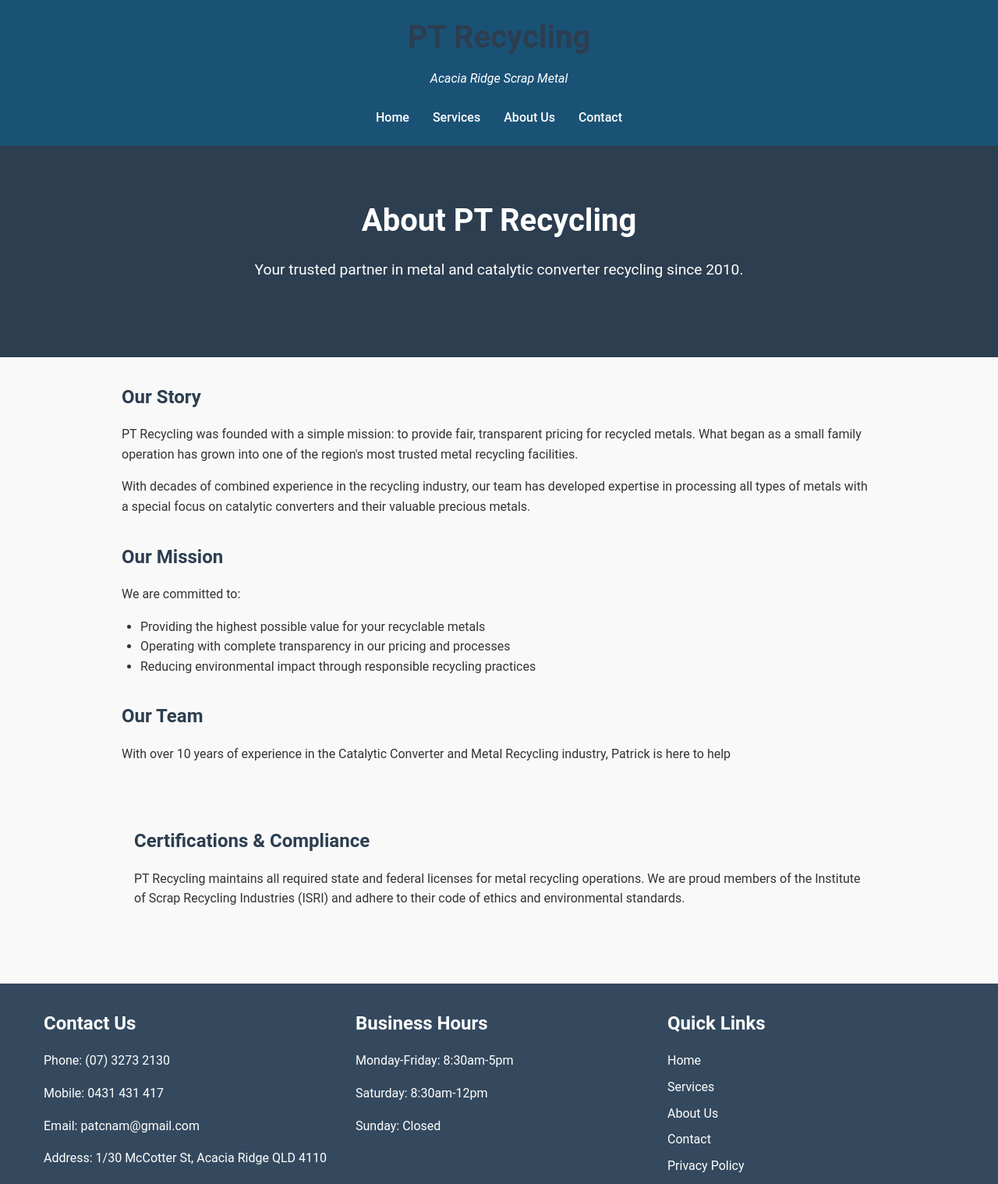
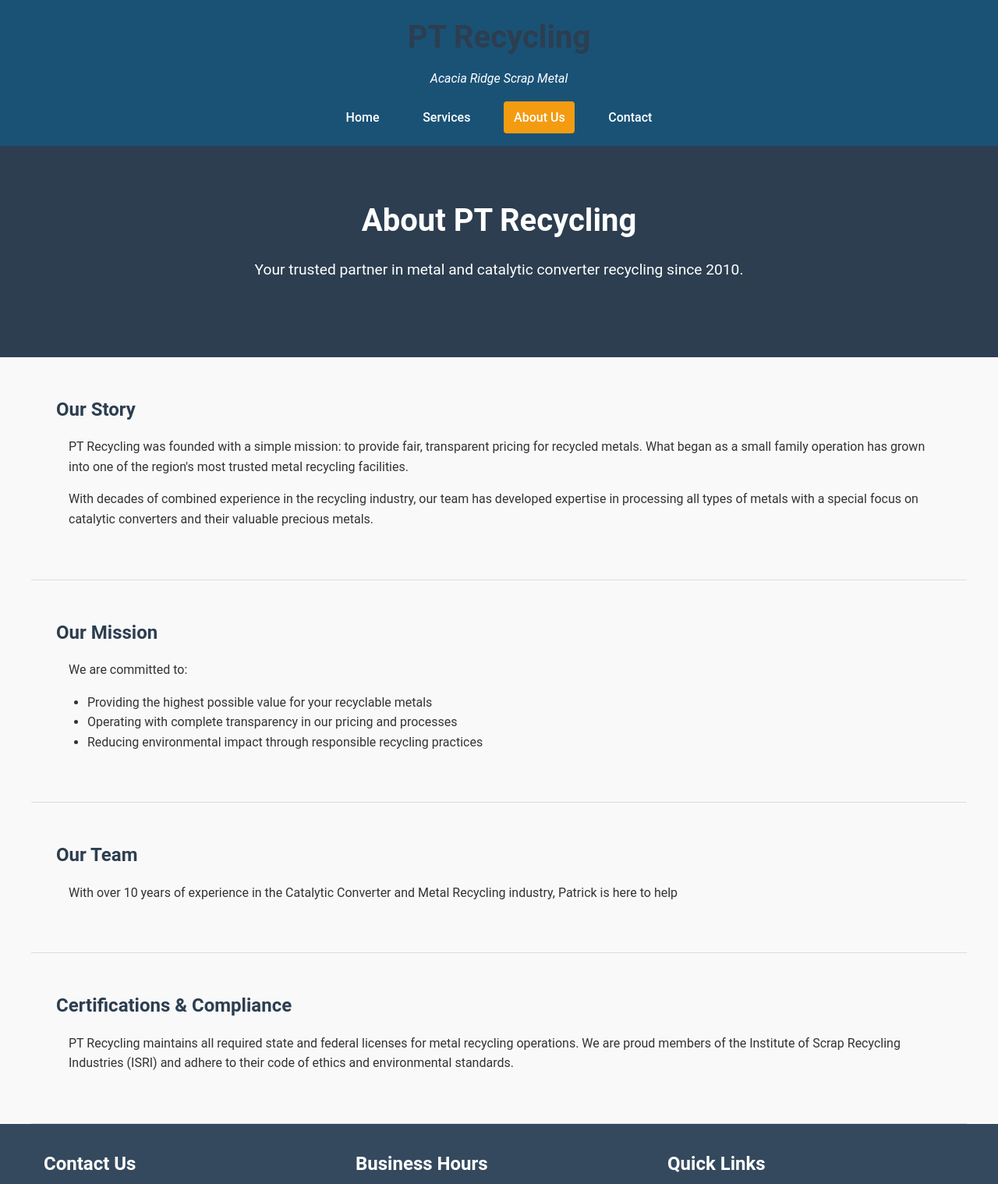
Before and after one commit to PT-Recycling/pt-recycling.github.io, a plain HTML site: page about.html in a window 1280 px wide. Shown: the top 1518 px of the page at 78% size. Drawn offline with Linux system fonts and the light colour scheme.

Commit message:
styling changes and navbar accent

```diff
--- a/about.html
+++ b/about.html
@@ -16,15 +16,20 @@
             <p>Your trusted partner in metal and catalytic converter recycling since 2010.</p>
         </section>
 
-        <section class="about-content">
-            <div class="about-story">
+        <section class="service-detail" id="our-story">
             <h3>Our Story</h3>
+            <div class="service-content">
+                <div class="service-description">
                     <p>PT Recycling was founded with a simple mission: to provide fair, transparent pricing for recycled metals. What began as a small family operation has grown into one of the region's most trusted metal recycling facilities.</p>
                     <p>With decades of combined experience in the recycling industry, our team has developed expertise in processing all types of metals with a special focus on catalytic converters and their valuable precious metals.</p>
                 </div>
+            </div>
+        </section>
 
-            <div class="about-mission">
+        <section class="service-detail" id="our-mission">
             <h3>Our Mission</h3>
+            <div class="service-content">
+                <div class="service-description">
                     <p>We are committed to:</p>
                     <ul>
                         <li>Providing the highest possible value for your recyclable metals</li>
@@ -32,15 +37,25 @@
                         <li>Reducing environmental impact through responsible recycling practices</li>
                     </ul>
                 </div>
+            </div>
+        </section>
 
-            <div class="about-team">
+        <section class="service-detail" id="our-team">
             <h3>Our Team</h3>
+            <div class="service-content">
+                <div class="service-description">
                     <p>With over 10 years of experience in the Catalytic Converter and Metal Recycling industry, Patrick is here to help</p>
                 </div>
+            </div>
+        </section>
 
-        <section class="certifications">
+        <section class="service-detail" id="certifications">
             <h3>Certifications & Compliance</h3>
+            <div class="service-content">
+                <div class="service-description">
                     <p>PT Recycling maintains all required state and federal licenses for metal recycling operations. We are proud members of the Institute of Scrap Recycling Industries (ISRI) and adhere to their code of ethics and environmental standards.</p>
+                </div>
+            </div>
         </section>
     </main>
     <div id="footer-placeholder"></div>
--- a/css/style.css
+++ b/css/style.css
@@ -79,23 +79,23 @@ header nav a {
     margin: 0 15px;
     text-decoration: none;
     font-weight: 500;
-    padding: 0.5rem 0;
+    padding: 0.5rem 0.8rem;
     position: relative;
+    border-radius: 4px;
+    transition: background-color 0.3s;
 }
 
-header nav a:after {
-    content: '';
-    position: absolute;
-    width: 0;
-    height: 2px;
-    bottom: 0;
-    left: 0;
-    background-color: var(--accent-color);
-    transition: width 0.3s;
+header nav a:hover {
+    background-color: rgba(255, 255, 255, 0.1);
 }
 
-header nav a:hover:after {
-    width: 100%;
+header nav a.active {
+    background-color: var(--accent-color);
+    color: #fff;
+}
+
+header nav a.active:hover {
+    background-color: #e67e22;
 }
 
 /* Hero section */
@@ -290,6 +290,7 @@ header nav a:hover:after {
     padding: 1.5rem;
     width: 100%;
     max-width: 300px;
+    text-align: center;
 }
 
 .contact-form-section {
@@ -372,11 +373,19 @@ footer {
     flex: 1;
     min-width: 250px;
     margin: 0 1rem;
+    width: calc(33.333% - 2rem);
+    box-sizing: border-box;
 }
 
 .footer-content h3 {
     color: #fff;
     margin-bottom: 1rem;
+}
+
+.footer-contact, .footer-hours, .footer-links {
+    display: flex;
+    flex-direction: column;
+    height: 100%;
 }
 
 .footer-links {
@@ -423,6 +432,11 @@ footer {
         text-align: center;
     }
 
+    .footer-content > div {
+        width: 100%;
+        margin-bottom: 2rem;
+    }
+
     .footer-links {
         align-items: center;
     }
--- a/js/components.js
+++ b/js/components.js
@@ -4,6 +4,20 @@ document.addEventListener('DOMContentLoaded', function() {
         .then(response => response.text())
         .then(data => {
             document.getElementById('navbar-placeholder').innerHTML = data;
+
+            // Add active class to current page in navbar
+            setTimeout(() => {
+                const currentPage = window.location.pathname.split('/').pop();
+                const navLinks = document.querySelectorAll('header nav a');
+
+                navLinks.forEach(link => {
+                    const linkHref = link.getAttribute('href');
+                    if (currentPage === linkHref ||
+                        (currentPage === '' && linkHref === 'index.html')) {
+                        link.classList.add('active');
+                    }
+                });
+            }, 100);
         });
 
     // Load the footer component
```
Lines whose indentation alone changed are shown as unchanged.
